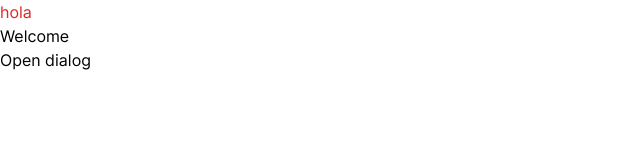
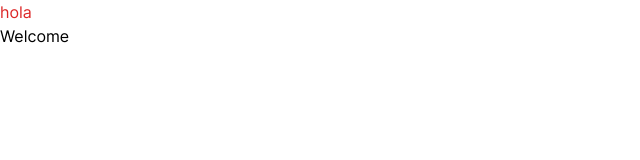
Before and after one commit to mccoyplayer/key, a Next.js app in the folder web/: page / in a window 1280 px wide. Shown: the top 160 px of the page, without its empty margins (0-640 px from the left). Built offline with nearby package versions, Linux system fonts and the light colour scheme; a web font is replaced by a local one.

Commit message:
⚒️ Add ctrl+k function.

```diff
--- a/web/src/pages/index.tsx
+++ b/web/src/pages/index.tsx
@@ -1,6 +1,6 @@
 import type { NextPage } from "next";
 import { useRouter } from "next/router";
-import { useState } from "react";
+import { useEffect, useState } from "react";
 import { Command, CommandInput, CommandList, CommandOption } from "superkey";
 
 interface fruits {
@@ -14,9 +14,21 @@ const Home: NextPage = () => {
   const [query, setQuery] = useState("");
   const [open, setOpen] = useState(false);
 
-  function openModal() {
-    setOpen(true);
-  }
+  useEffect(() => {
+    function handleKeyDown(event?: KeyboardEvent) {
+      if (event?.key === "k" && (event?.metaKey || event?.ctrlKey)) {
+        event?.preventDefault();
+        setOpen(!open);
+      }
+    }
+
+    if (typeof window !== "undefined") {
+      window.addEventListener("keydown", handleKeyDown);
+      return () => {
+        window.removeEventListener("keydown", handleKeyDown);
+      };
+    }
+  }, []);
 
   const fruits = [
     { id: 1, name: "Apple", description: "A red fruit" },
@@ -44,11 +56,11 @@ const Home: NextPage = () => {
   return (
     <div>
       <h1>Welcome</h1>
-      <button type="button" onClick={openModal}>
-        Open dialog
-      </button>
       <Command
         open={open}
+        afterLeave={() => {
+          setQuery("");
+        }}
         commandFunction={(fruit) => {
           setOpen(false);
           router.push(`/${fruit}`);
```
